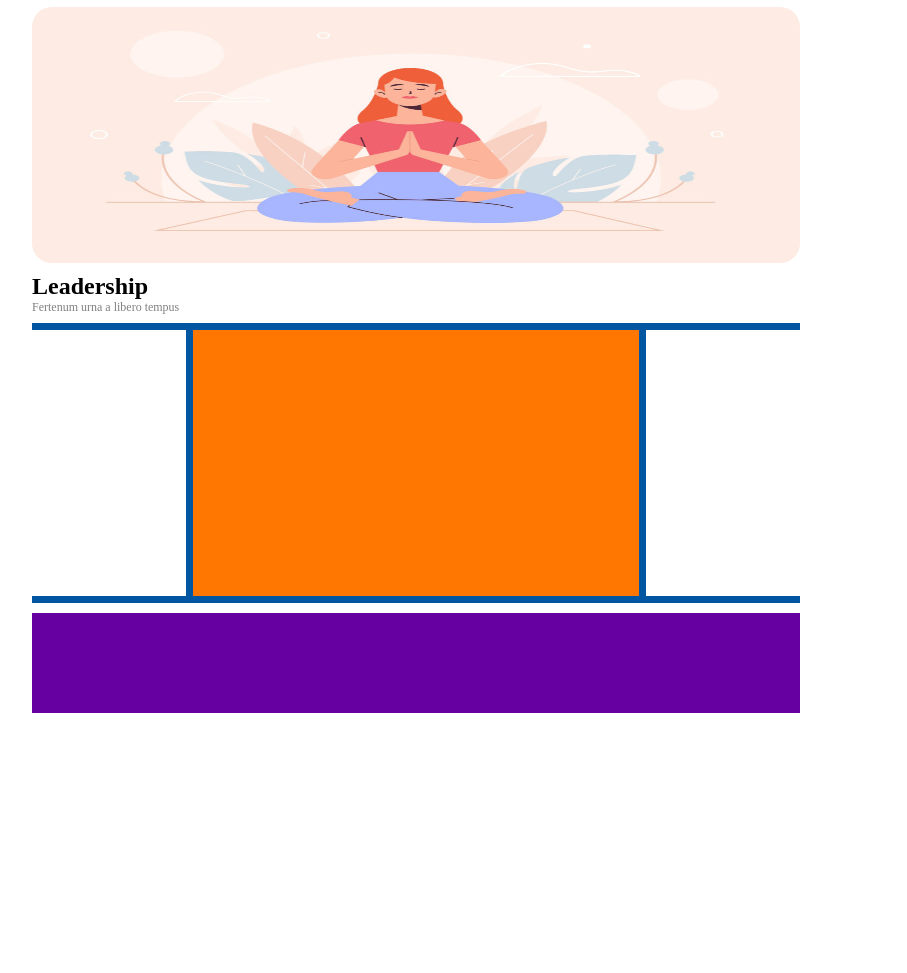
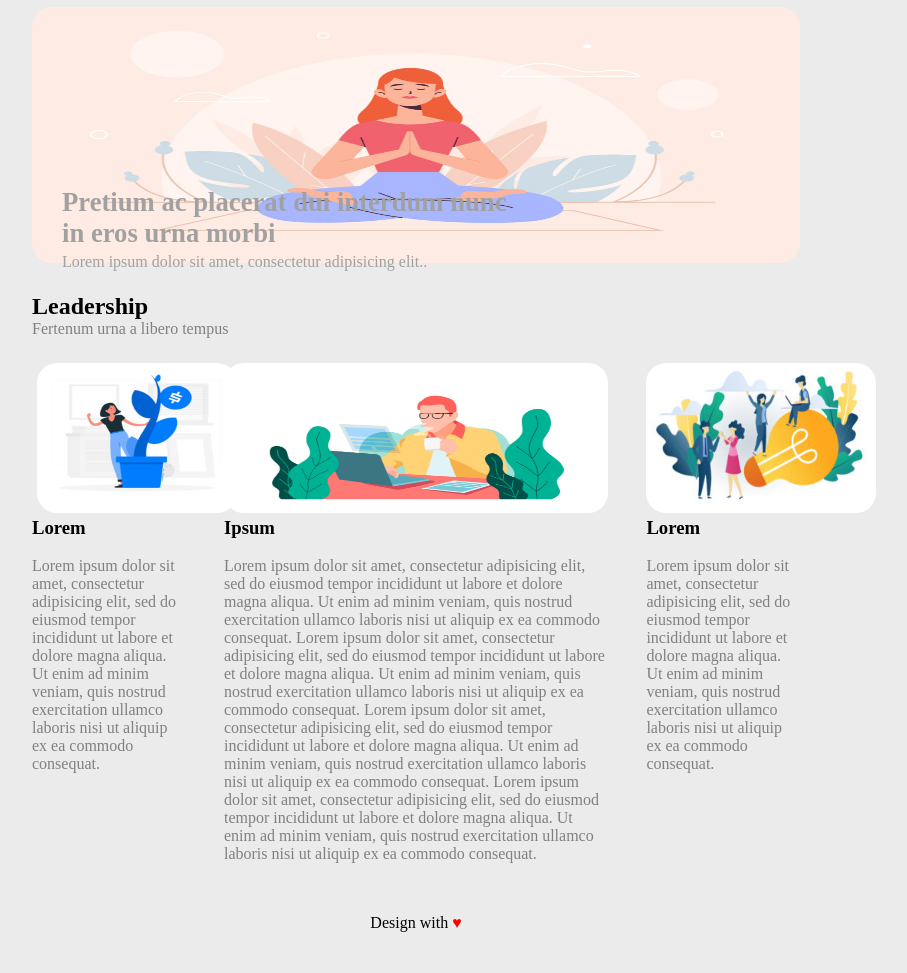
Before and after one commit to Swin0w/htmlcss-wp, a plain HTML site: page index.html in a window 1280 px wide. Shown: the part 107-1080 px from the top of the page, without its empty margins (224-1131 px from the left). Before the commit the page ends 820 px from the top, so only its background shows below. Drawn offline with Linux system fonts and the light colour scheme.

Commit message:
Esercizio concluso

```diff
--- a/css/master.css
+++ b/css/master.css
@@ -2,6 +2,13 @@
  * {
    box-sizing: border-box;
    margin: 0;
+}
+body {
+  background-color: #ebebeb;
+}
+p {
+  color: grey;
+  font-size: 12pt;
 }
 /* Regole corpo pagina */
 header {
@@ -24,6 +31,20 @@ li {
 a {
   text-decoration: none;
   color: grey;
+}
+.textintoimage {
+  position: absolute;
+  color: white;
+  margin-top: 180px;
+  margin-left: 30px;
+  color: #a1a1a1;
+}
+#expansive {
+  font-size: 20pt;
+  font-weight: bold;
+}
+#cheap {
+  line-height: 150px;
 }
 #firstdiv {
   /* background-image: url("../img/banner.jpg");
@@ -52,9 +73,11 @@ img[src="img/banner.jpg"] {
 }
 .specs {
   width: 20%;
-  height: 35vh;
+  height: auto;
 }
 #boxsup {
+  margin-top: 20px;
+  margin-bottom: 20px;
   height: 50px;
 }
 #text {
@@ -63,25 +86,42 @@ img[src="img/banner.jpg"] {
 }
 #dx {
   float: left;
-  border-top: 7px solid #0056a1;
-  border-bottom: 7px solid #0056a1;
+}
+img[src="img/img-1.jpg"] {
+  width: 200px;
+  height: 150px;
+  margin-left: 5px;
+  border-radius: 20px;
 }
 #center {
-  background-color: #ff7700;
-  border: 7px solid #0056a1;
   float: left;
-  width: 60%;
-  height: 35vh;
+  width: 50%;
+  height: auto;
+  margin: 0 5% 0 5%;
+}
+img[src="img/banner-2.jpg"] {
+  width: 100%;
+  height: 150px;
+  border-radius: 20px;
 }
 #sx {
   float: left;
-  border-top: 7px solid #0056a1;
-  border-bottom: 7px solid #0056a1;
+}
+img[src="img/img-3.jpg"] {
+  width: 230px;
+  height: 150px;
+  border-radius: 20px;
 }
 footer {
-  background-color: #6600a1;
   width: 60%;
   height: 100px;
   margin: 0 auto;
   margin-top: 10px;
 }
+#footext {
+  line-height: 100px;
+  text-align: center;
+}
+#hearth {
+  color: red;
+}
--- a/index.html
+++ b/index.html
@@ -26,22 +26,50 @@
     </header>
     <main>
       <div id="firstdiv">
+        <p class="textintoimage" id="expansive">Pretium ac placerat dui interdum nunc <br>in eros urna morbi</p>
+        <p class="textintoimage" id="cheap">Lorem ipsum dolor sit amet, consectetur adipisicing elit.. </p>
         <img src="img/banner.jpg" alt="">
       </div>
       <div id="all">
         <div id="boxsup">
           <h2>Leadership</h2>
-          <p id="text">Fertenum urna a libero tempus</p>
+          <p>Fertenum urna a libero tempus</p>
         </div>
         <aside class="specs" id="dx">
+          <img src="img/img-1.jpg" alt="">
+          <h3>Lorem</h3>
+          <br>
+          <p>Lorem ipsum dolor sit amet, consectetur adipisicing elit, sed do eiusmod tempor incididunt ut labore et dolore magna aliqua.
+            Ut enim ad minim veniam, quis nostrud exercitation ullamco laboris nisi ut aliquip ex ea commodo consequat.</p>
         </aside>
         <div id="center">
+          <img src="img/banner-2.jpg" alt="Banner">
+          <div id="text2">
+            <h3>Ipsum</h3>
+            <br>
+            <p>Lorem ipsum dolor sit amet, consectetur adipisicing elit, sed do eiusmod tempor incididunt ut labore et dolore magna aliqua.
+              Ut enim ad minim veniam, quis nostrud exercitation ullamco laboris nisi ut aliquip ex ea commodo consequat.
+              Lorem ipsum dolor sit amet, consectetur adipisicing elit, sed do eiusmod tempor incididunt ut labore et dolore magna aliqua.
+              Ut enim ad minim veniam, quis nostrud exercitation ullamco laboris nisi ut aliquip ex ea commodo consequat.
+              Lorem ipsum dolor sit amet, consectetur adipisicing elit, sed do eiusmod tempor incididunt ut labore et dolore magna aliqua.
+              Ut enim ad minim veniam, quis nostrud exercitation ullamco laboris nisi ut aliquip ex ea commodo consequat.
+              Lorem ipsum dolor sit amet, consectetur adipisicing elit, sed do eiusmod tempor incididunt ut labore et dolore magna aliqua.
+              Ut enim ad minim veniam, quis nostrud exercitation ullamco laboris nisi ut aliquip ex ea commodo consequat.</p>
+          </div>
         </div>
         <aside class="specs" id="sx">
+          <img src="img/img-3.jpg" alt="">
+          <h3>Lorem</h3>
+          <br>
+          <p>Lorem ipsum dolor sit amet, consectetur adipisicing elit, sed do eiusmod tempor incididunt ut labore et dolore magna aliqua.
+            Ut enim ad minim veniam, quis nostrud exercitation ullamco laboris nisi ut aliquip ex ea commodo consequat.</p>
         </aside>
       </div>
     </main>
     <footer>
+      <div id="footext">
+        <p style="color:#000;">Design with <span id="hearth">&hearts;</span></p>
+      </div>
     </footer>
   </body>
 </html>
```
